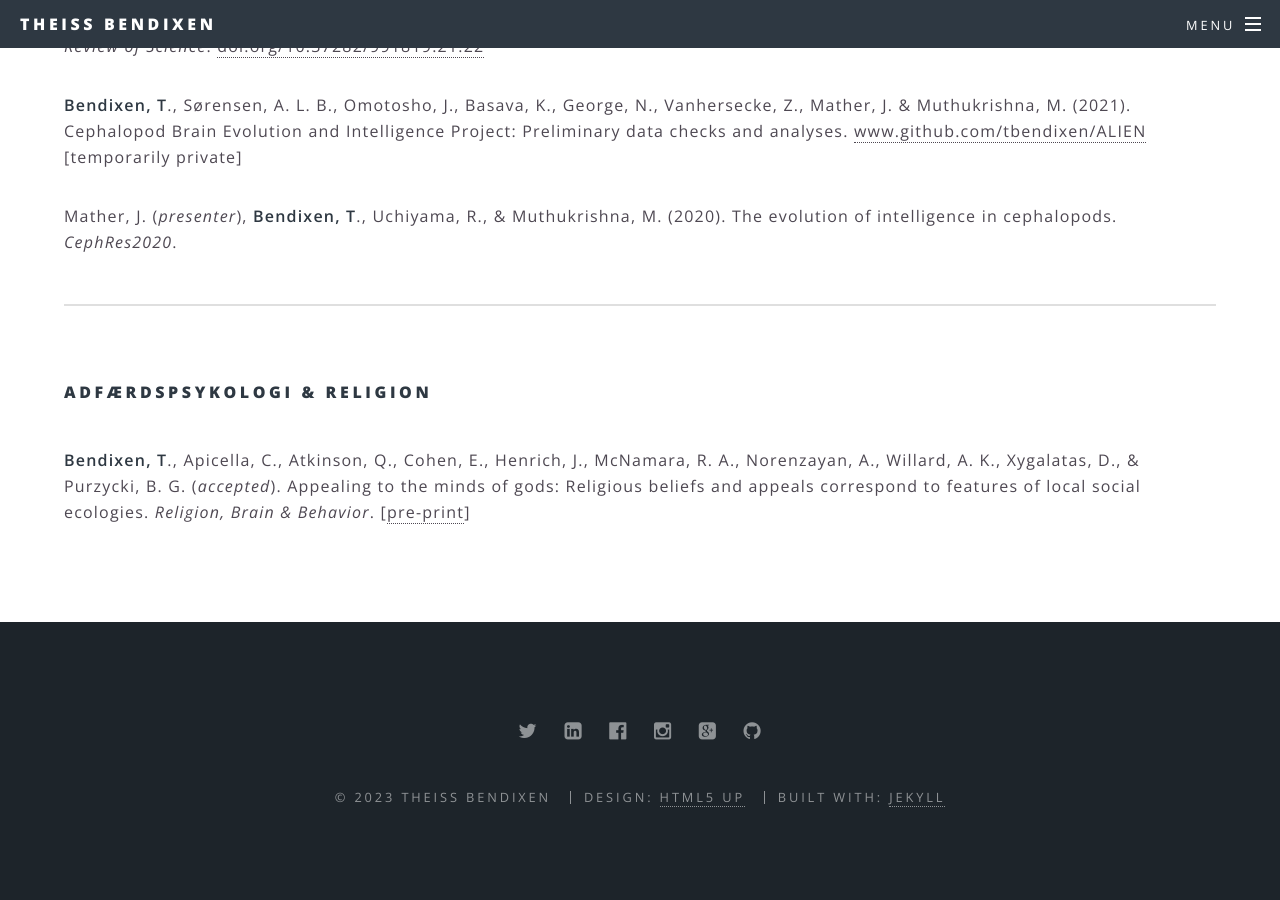
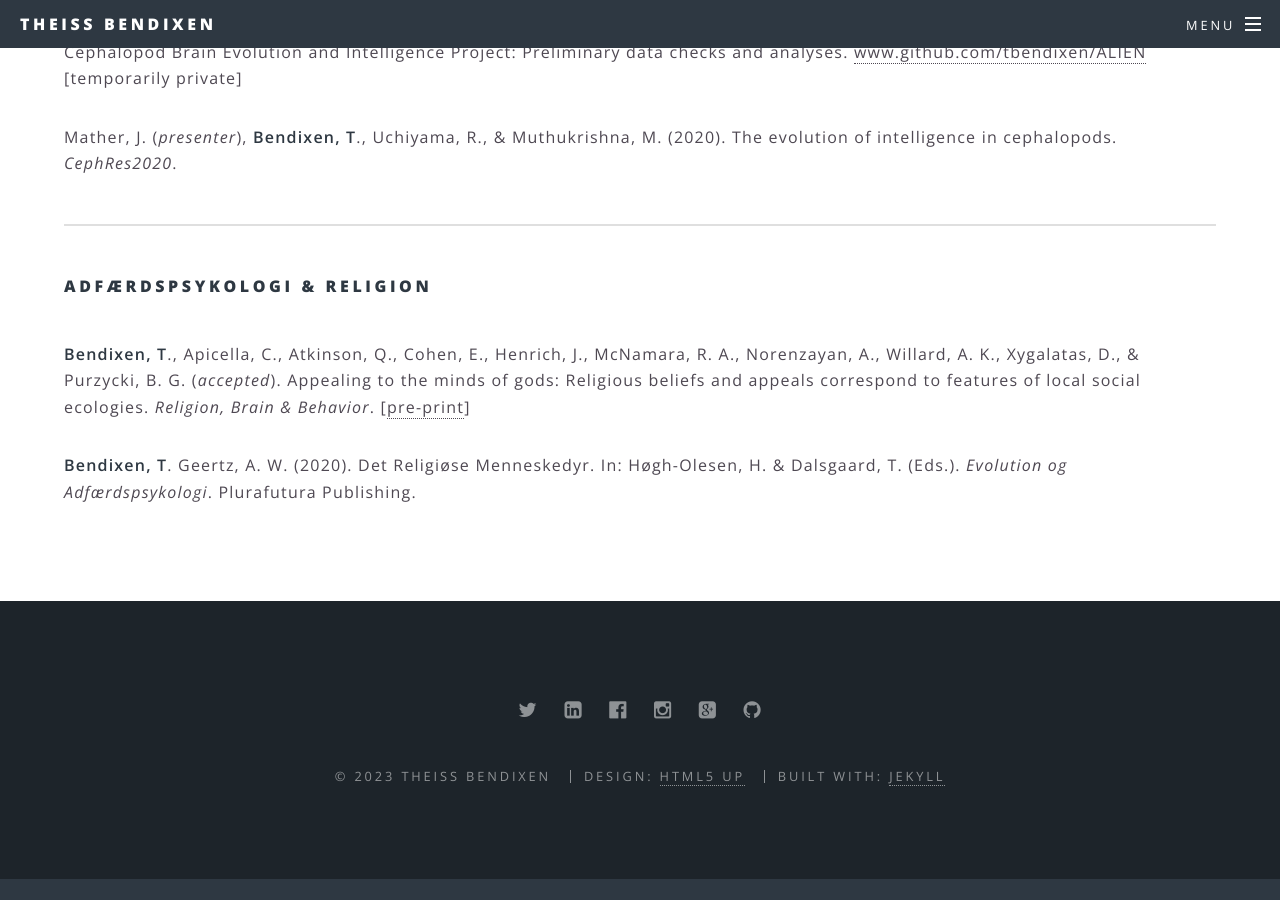
Before and after one commit to tbendixen/tbendixen.github.io, a Jekyll site: the page built from forskning.html, in a window 1280 px wide and 900 px high, scrolled down 2523 px. Built offline with Jekyll 4.4.1, drawn with Linux system fonts in a browser that asks for light colours; after the commit the page ends 3402 px from its top, so only the background shows below that.

Commit message:
Update forskning.html

```diff
--- a/forskning.html
+++ b/forskning.html
@@ -8,7 +8,6 @@ title: Forskning
 				<p>Forskningsområder inkluderer kvantitativ metode & kausal inferens, konspirationsteorier & videnskabsformidling, meta-videnskab,
 					evolution & intelligens, adfærdspsykologi & religion.</p>
 				<hr />
-
 				<h4>Kvantitativ metode & Kausal inferens</h4>
 				<br />
 				<p><b>Bendixen, T</b>. (2023). Causal inference in the social, health, and business sciences: A very brief practical primer using R and Stan.
@@ -18,7 +17,6 @@ title: Forskning
 				<p>Purzycki, B. G., <b>Bendixen, T</b>, & Lightner, A. D. (2022). Coding, causality, and statistical craft: The emergence and evolutionary drivers of moralistic supernatural punishment remain unresolved.
 					<i>Religion, Brain & Behavior</i>. <a href="https://doi.org/10.1080/2153599X.2022.2065349">doi.org/10.1080/2153599X.2022.2065349</a> [<a href="https://osf.io/preprints/socarxiv/qvjfp/">pre-print</a>]</p>
 				<hr />
-				<br />
 				<h4>Konspirationsteorier & Videnskabsformidling</h4>
 				<br />
 				<p>Petersen, L. H., <b>Bendixen, T</b>., Lightner, A.D., Reintoft, H., & van Mulukom, V. (<i>in prep.</i>).
@@ -34,7 +32,6 @@ title: Forskning
 					<i>Evolution, Mind and Behaviour</i> 17(1), 29-47.
 					<a href="https://doi.org/10.1556/2050.2019.00011 ">doi.org/10.1556/2050.2019.00011 </a></p>
 				<hr />
-				<br />
 				<h4>Meta-videnskab</h4>
 				<br />
 				<p><b>Bendixen, T</b>. (<i>accepted</i>). Estimating the analytic robustness of social and behavioural sciences. <i>Center for Open Science: The Multi100 Project Team</i>.
@@ -60,7 +57,6 @@ title: Forskning
 					<i>Royal Society Open Science</i>, 7:190806.
 					<a href="http://doi.org/10.1098/rsos.190806 ">doi.org/10.1098/rsos.190806</a></p>
 				<hr />
-				<br />
 				<h4>Evolution & Intelligens</h4>
 				<br />
 				<p>Sørensen, A.L.B. (<i>presenter</i>), Basava, K., Vanhersecke, Z., George, N., Omotosho, J., <b>Bendixen, T</b>., Mather, J., & Muthukrishna, M. (2022).
@@ -74,8 +70,9 @@ title: Forskning
 				<p>Mather, J. (<i>presenter</i>), <b>Bendixen, T</b>., Uchiyama, R., & Muthukrishna, M. (2020).
 					The evolution of intelligence in cephalopods. <i>CephRes2020</i>.</p>
 				<hr />
-				<br />
 				<h4>Adfærdspsykologi & Religion</h4>
 				<br />
 				<p><b>Bendixen, T</b>., Apicella, C., Atkinson, Q., Cohen, E., Henrich, J., McNamara, R. A., Norenzayan, A., Willard, A. K., Xygalatas, D., & Purzycki, B. G. (<i>accepted</i>). Appealing to the minds of gods: Religious beliefs and appeals correspond to features of local social ecologies.
 					<i>Religion, Brain & Behavior</i>. [<a href="https://psyarxiv.com/tjn3e/">pre-print</a>]</p>
+				<p><b>Bendixen, T</b>. Geertz, A. W. (2020). Det Religiøse Menneskedyr.
+					In: Høgh-Olesen, H. & Dalsgaard, T. (Eds.). <i>Evolution og Adfærdspsykologi</i>. Plurafutura Publishing.</p>
```
